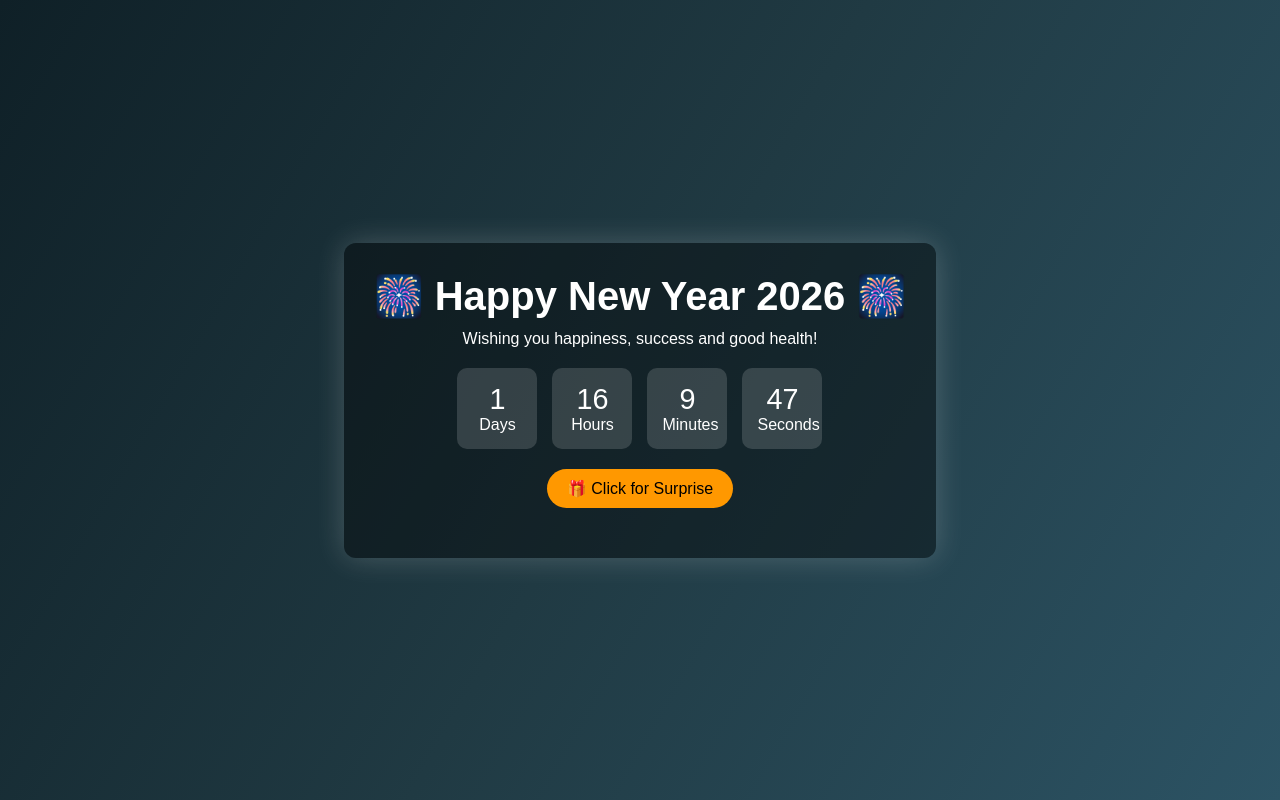
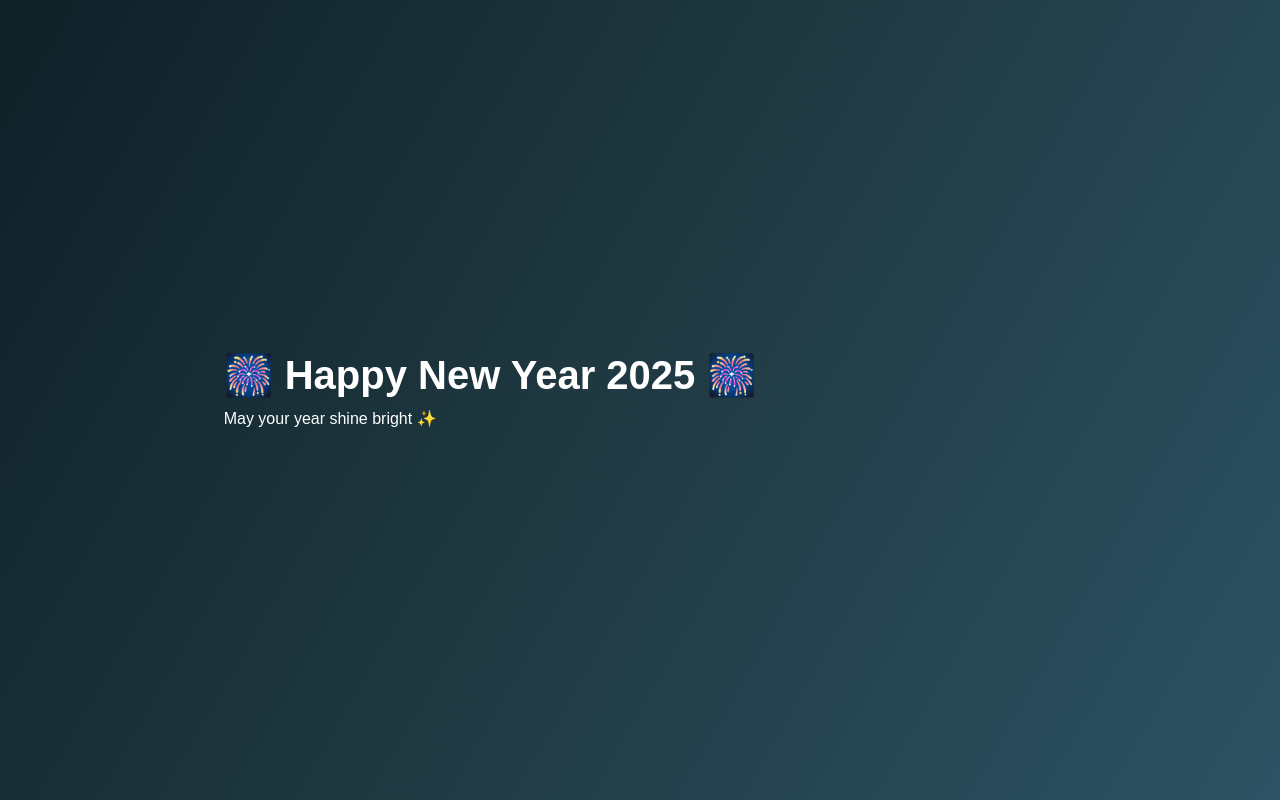
Before and after one commit to samrudhirokade78-cell/new-year-website, a plain HTML site: page index.html in a window 1280 px wide. Drawn offline with Linux system fonts and the light colour scheme.

Commit message:
Update index.html

```diff
--- a/index.html
+++ b/index.html
@@ -1,27 +1,18 @@
 <!DOCTYPE html>
 <html lang="en">
 <head>
-  <meta charset="UTF-8" />
-  <meta name="viewport" content="width=device-width, initial-scale=1.0" />
-  <title>Happy New Year 2026 🎉</title>
-  <link rel="stylesheet" href="style.css" />
+  <meta charset="UTF-8">
+  <title>Happy New Year 🎉</title>
+  <link rel="stylesheet" href="style.css">
 </head>
 <body>
 
-  <div class="container">
-    <h1>🎆 Happy New Year 2026 🎆</h1>
-    <p>Wishing you happiness, success and good health!</p>
+  <div class="center">
+    <h1 class="glow">🎆 Happy New Year 2025 🎆</h1>
+    <p class="fade">May your year shine bright ✨</p>
+  </div>
 
-    <div id="countdown">
-      <div><span id="days">0</span>Days</div>
-      <div><span id="hours">0</span>Hours</div>
-      <div><span id="minutes">0</span>Minutes</div>
-      <div><span id="seconds">0</span>Seconds</div>
-    </div>
-
-    <button onclick="showMessage()">🎁 Click for Surprise</button>
-    <p id="message"></p>
-  </div>
+  <canvas id="fireworks"></canvas>
 
   <script src="script.js"></script>
 </body>
```
